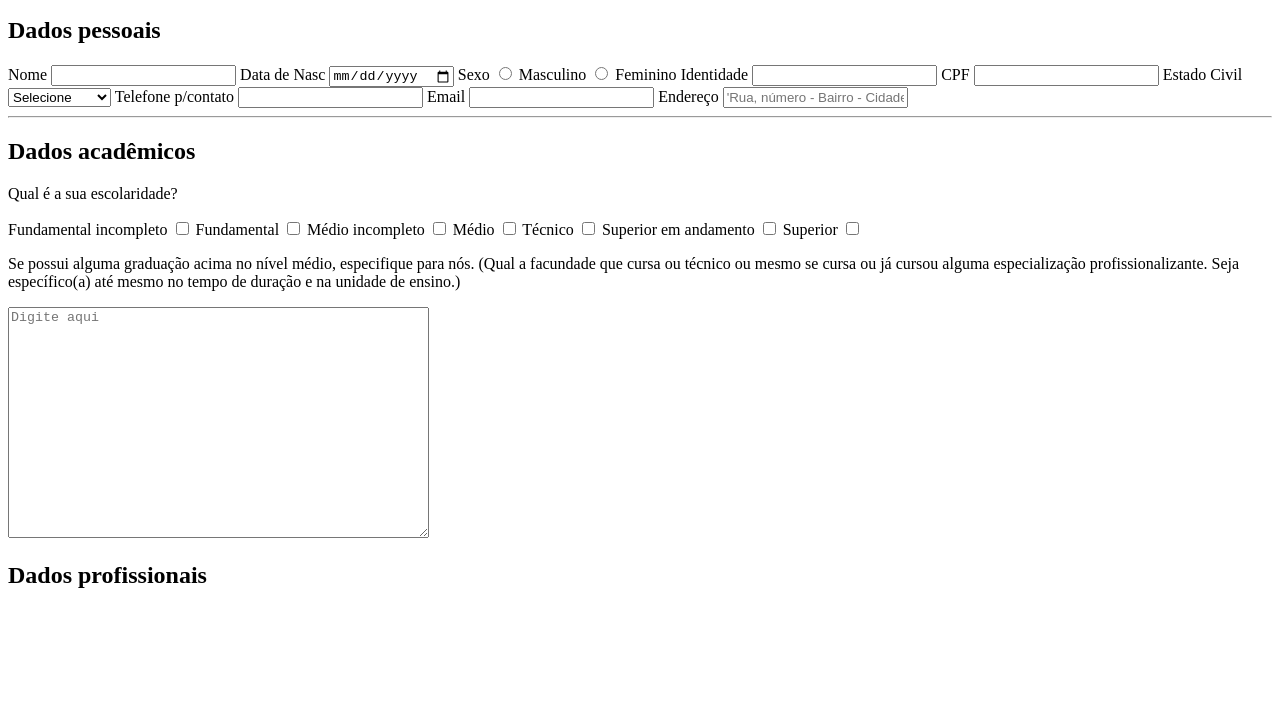
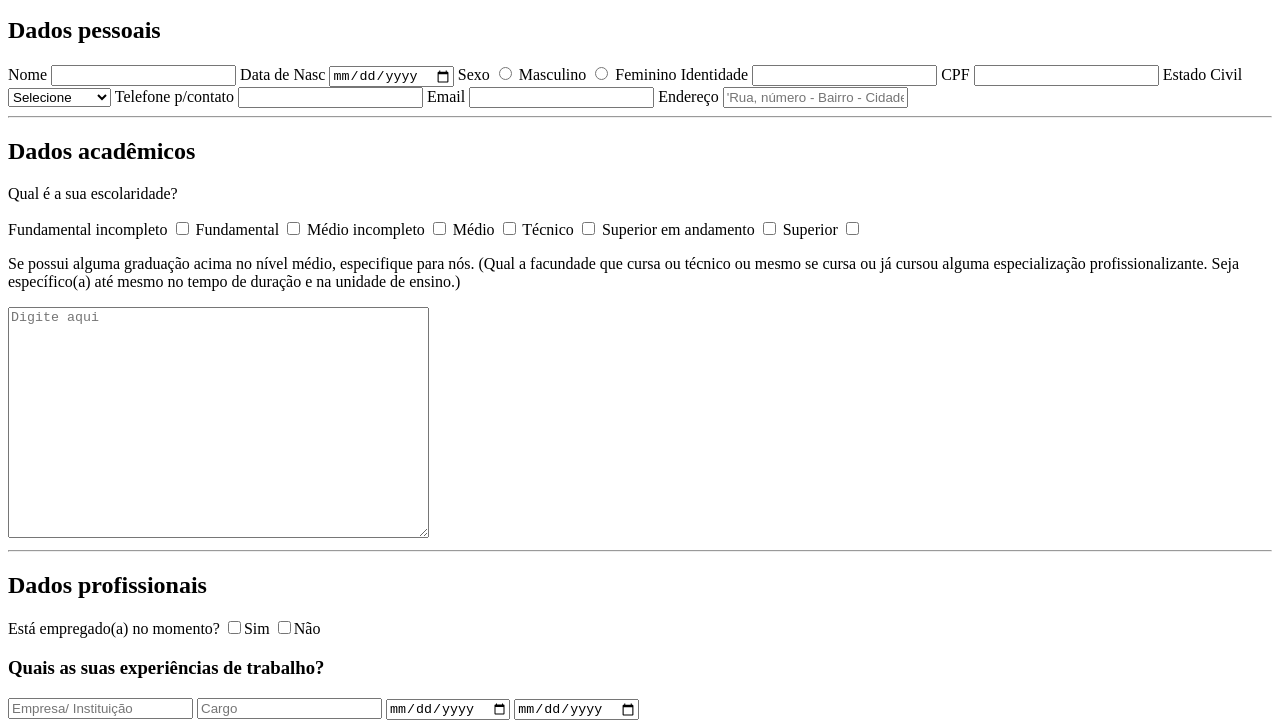
Before and after one commit to Mozart96P/FormularioBancoDeTalentos, a plain HTML site: page index.html in a window 1280 px wide. Shown: the part 101-829 px from the top of the page. Before the commit the page ends 800 px from the top, so only its background shows below. Drawn offline with Linux system fonts and the light colour scheme.

Commit message:
Estrutura html quase pronta!

```diff
--- a/index.html
+++ b/index.html
@@ -43,6 +43,9 @@
                                 <input type="email">
                                 <label for="">Endereço</label>
                                 <input type="text" placeholder="'Rua, número - Bairro - Cidade'">
+                                <!--Fim dados pessoais-->
+
+                                <!--Início dados acadêmicos-->
                                 <hr>
                                 <h2>Dados acadêmicos</h2>
                                 <p>Qual é a sua escolaridade?</p>
@@ -62,9 +65,21 @@
                                 <input type="checkbox">
                                 <p>Se possui alguma graduação acima no nível médio, especifique para nós. (Qual a facundade que cursa ou técnico ou mesmo se cursa ou já cursou alguma especialização profissionalizante. Seja específico(a) até mesmo no tempo de duração e na unidade de ensino.)</p>
                                 <textarea name="" id="" cols="50" rows="15" placeholder="Digite aqui"></textarea>
+                                <!--Fim dados acadêmicos-->
+                                <hr>
+                                  <!--Início dados Profissionais-->
+                                <h2>Dados profissionais</h2>
+                                <label for="">Está empregado(a) no momento?</label>
+                                <input type="checkbox">Sim
+                                <input type="checkbox">Não
 
-                                <h2>Dados profissionais</h2>
-                                <!--Fim dados pessoais-->
+                                <h3>Quais as suas experiências de trabalho?</h3>
+                                <input type="text" placeholder="Empresa/ Instituição">
+                                <input type=" text" placeholder="Cargo">
+                                <input type="date">
+                                <input type="date">
+
+                                  <!--Fim dados profissionais-->
                 </form>
               </main>
 
```
